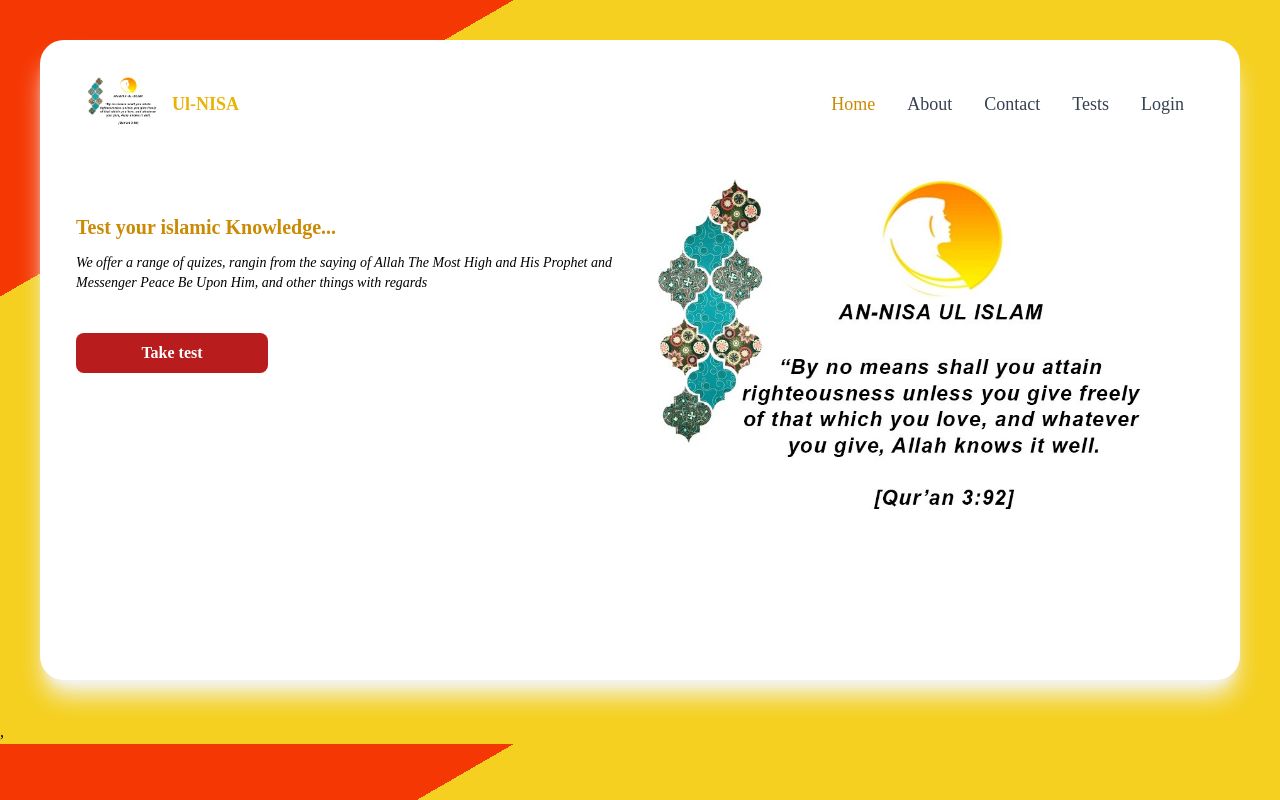
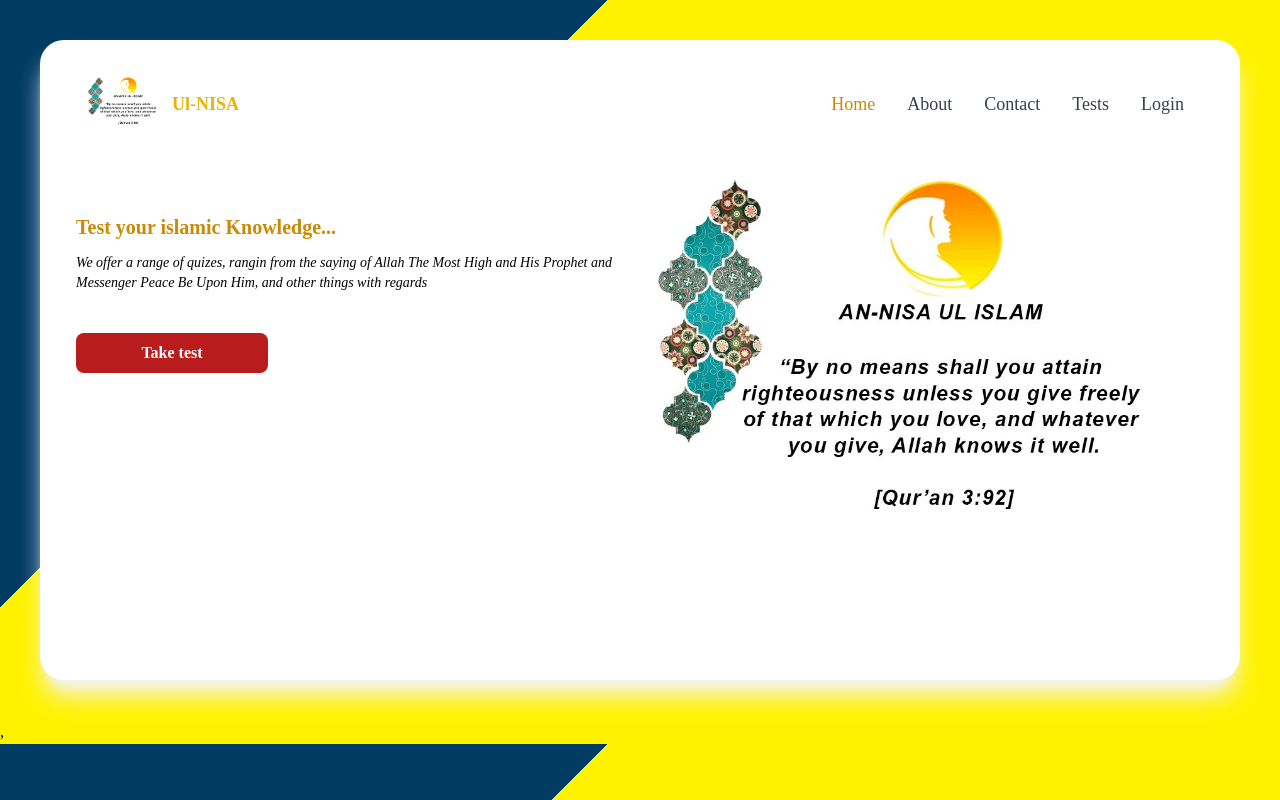
Before and after one commit to sawaneh1/Women_IN_Islam, a React (Create React App) app: page / in a window 1280 px wide. Built offline with nearby package versions, Linux system fonts and the light colour scheme.

Commit message:
still styling

```diff
--- a/src/index.css
+++ b/src/index.css
@@ -11,6 +11,10 @@ body {
   background-image: linear-gradient(315deg, #fbb034 0%, #ffdd00 74%); */
   background-color: #f5d020;
   background-image: linear-gradient(330deg, #f5d020 80%, #f53803 74%);
+
+  background-color: #003b64;
+  background-image: linear-gradient(315deg, #fff200 70%, #003b64 70%);
+  font-family: "Merriweather", serif;
 
   /* background-color: #003b64;
   background-image: linear-gradient(315deg, #003b64 0%, #fff200 74%); */
@@ -28,6 +32,7 @@ body {
 .header-p {
   font-style: oblique;
 }
+
 .linear {
   /* background: linear-gradient(to right, #c9493b, #6b0f31); */
   /* background: radial-gradient(rgb(1, 2, 20), rgba(0, 0, 0, 0.925));
```
